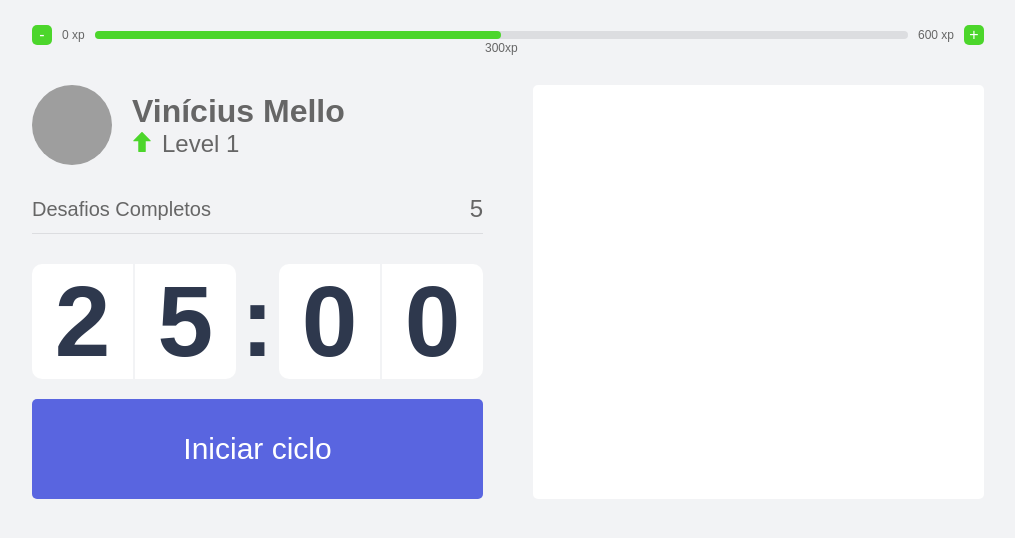
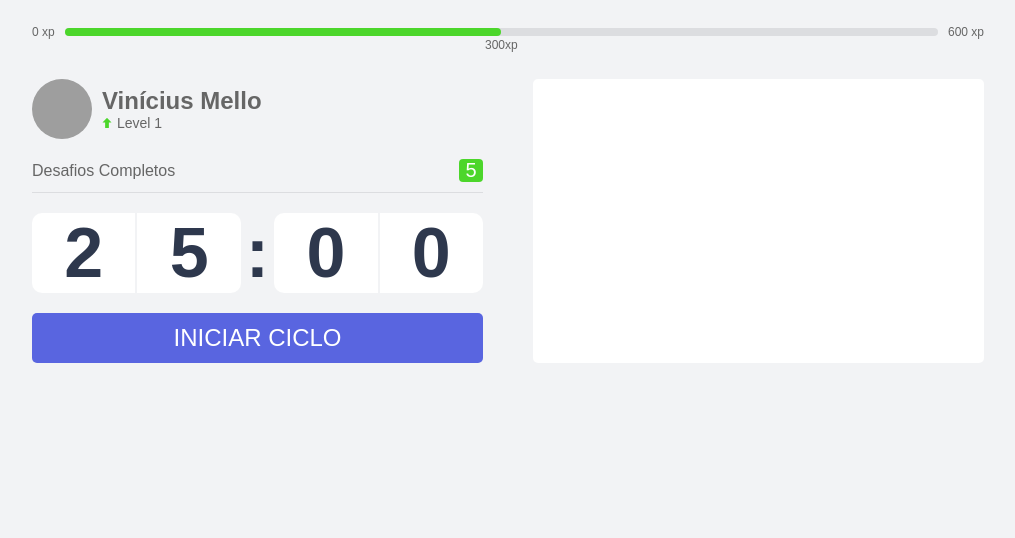
Before and after one commit to viniciusbmello/TypeScript-Next-NLW4, a Next.js app: page / in a window 1280 px wide. Shown: the top 538 px of the page, without its empty margins (132-1147 px from the left). Built offline with nearby package versions, Linux system fonts and the light colour scheme; grey boxes are pictures that could not be loaded.

Commit message:
Countdown Reset

```diff
--- a/src/components/completedChallanges/style.ts
+++ b/src/components/completedChallanges/style.ts
@@ -6,17 +6,23 @@ const Layout = styled.header`
     align-items: center;
     justify-content: space-between;
 
-    margin: 3rem 0;
+    margin: 2rem 0;
     padding-bottom: 1rem;
     border-bottom: 1px solid ${props => props.theme.colors.grayLine};
   }
 
   & > span:first-child {
-    font-size: 2rem;
+    font-size: 1.6rem;
   }
 
   & > span:last-child {
-    font-size: 2.4rem;
+    font-size: 2rem;
+    width: 2.4rem;
+    text-align: center;
+
+    border-radius: 4px;
+    background: ${props => props.theme.colors.green};
+    color: ${props => props.theme.colors.white};
   }
 `
 
--- a/src/components/countdown/index.tsx
+++ b/src/components/countdown/index.tsx
@@ -1,9 +1,11 @@
 import React, { useState, useEffect } from 'react'
 import Layout from './style'
 
+let countdownTimeout: NodeJS.Timeout
+
 const Countdown: React.FC = () => {
   const [time, setTime] = useState(25 * 60)
-  const [active, setActive] = useState(false)
+  const [isActive, setIsActive] = useState(false)
 
   const minutes = Math.floor(time / 60)
   const seconds = time % 60
@@ -12,16 +14,22 @@ const Countdown: React.FC = () => {
   const [secondsLeft, secondsRight] = String(seconds).padStart(2, '0').split('')
 
   function startCountdown() {
-    setActive(true)
+    setIsActive(true)
+  }
+
+  function resetCountdown() {
+    clearTimeout(countdownTimeout)
+    setIsActive(false)
+    setTime(25 * 60)
   }
 
   useEffect(() => {
-    if (active && time > 0) {
-      setTimeout(() => {
+    if (isActive && time > 0) {
+      countdownTimeout = setTimeout(() => {
         setTime(time - 1)
       }, 1000)
     }
-  }, [active, time])
+  }, [isActive, time])
 
   return (
     <Layout>
@@ -36,9 +44,19 @@ const Countdown: React.FC = () => {
           <span>{secondsRight}</span>
         </div>
       </div>
-      <button type="button" onClick={startCountdown}>
-        Iniciar ciclo
-      </button>
+      {isActive ? (
+        <button
+          type="button"
+          className="countdownIsActive"
+          onClick={resetCountdown}
+        >
+          Abandonar ciclo
+        </button>
+      ) : (
+        <button type="button" onClick={startCountdown}>
+          Iniciar ciclo
+        </button>
+      )}
     </Layout>
   )
 }
--- a/src/components/countdown/style.ts
+++ b/src/components/countdown/style.ts
@@ -4,7 +4,7 @@ const Layout = styled.header`
   & > div {
     display: flex;
 
-    font-size: 10rem;
+    font-size: 7rem;
     font-weight: 700;
     text-align: center;
     color: ${props => props.theme.colors.title};
@@ -37,20 +37,29 @@ const Layout = styled.header`
     cursor: pointer;
     margin-top: 2rem;
     width: 100%;
-    height: 10rem;
+    height: 5rem;
 
     border: 0;
     border-radius: 0.5rem;
     background: ${props => props.theme.colors.blue};
 
-    font-size: 3rem;
+    font-size: 2.4rem;
+    text-transform: uppercase;
     color: ${props => props.theme.colors.white};
 
     transition: all 0.1s linear;
   }
 
+  & > button.countdownIsActive {
+    background: ${props => props.theme.colors.red};
+  }
+
   & > button:hover {
     background: ${props => props.theme.colors.blueDark};
+  }
+
+  & > button.countdownIsActive:hover {
+    background: ${props => props.theme.colors.redDark};
   }
 `
 
--- a/src/components/experienceBar/index.tsx
+++ b/src/components/experienceBar/index.tsx
@@ -6,13 +6,6 @@ const ExperienceBar: React.FC = () => {
 
   return (
     <Layout>
-      <button
-        onClick={() => {
-          setCurrentExp(currentExp > 0 ? currentExp - 50 : 0)
-        }}
-      >
-        <span>-</span>
-      </button>
       <span>0 xp</span>
       <div>
         <div style={{ width: `${(currentExp / 600) * 100}%` }} />
@@ -21,13 +14,6 @@ const ExperienceBar: React.FC = () => {
         </span>
       </div>
       <span>600 xp</span>
-      <button
-        onClick={() => {
-          setCurrentExp(currentExp < 600 ? currentExp + 50 : 600)
-        }}
-      >
-        <span>+</span>
-      </button>
     </Layout>
   )
 }
--- a/src/components/experienceBar/style.ts
+++ b/src/components/experienceBar/style.ts
@@ -8,7 +8,6 @@ const Layout = styled.header`
 
   & > span {
     font-size: 1.2rem;
-    margin: 0 1rem;
   }
 
   & > div {
@@ -17,7 +16,8 @@ const Layout = styled.header`
     height: 8px;
     border-radius: 4px;
     background: ${props => props.theme.colors.grayLine};
-    /* margin: 0 1rem; */
+
+    margin: 0 1rem;
   }
 
   & > div > div {
@@ -36,23 +36,6 @@ const Layout = styled.header`
 
     transition: all 0.1s linear;
   }
-
-  & > button {
-    width: 2rem;
-    height: 2rem;
-    cursor: pointer;
-
-    background: ${props => props.theme.colors.green};
-    color: ${props => props.theme.colors.white};
-    border-radius: 25%;
-    border: none;
-
-    transition: all 0.1s linear;
-  }
-
-  & > button:hover {
-    background: ${props => props.theme.colors.greenDark};
-  }
 `
 
 export default Layout
--- a/src/components/profile/style.ts
+++ b/src/components/profile/style.ts
@@ -7,27 +7,27 @@ const Layout = styled.header`
   }
 
   & > img {
-    width: 8rem;
-    height: 8rem;
+    width: 6rem;
+    height: 6rem;
     border-radius: 50%;
   }
 
   & > div {
-    margin-left: 2rem;
+    margin-left: 1rem;
   }
 
   & > div > strong {
-    font-size: 3.2rem;
+    font-size: 2.4rem;
   }
 
   & > div > p {
-    font-size: 2.4rem;
+    font-size: 1.4rem;
   }
 
   & > div > p > svg {
-    margin-right: 1rem;
-    width: 2rem;
-    height: 2rem;
+    margin-right: 0.5rem;
+    width: 1rem;
+    height: 1rem;
     fill: ${props => props.theme.colors.green};
   }
 `
--- a/src/styles/theme.ts
+++ b/src/styles/theme.ts
@@ -8,7 +8,8 @@ const theme = {
     text: '#666666',
     textHighlight: '#b3b9ff',
     title: '#2e384d',
-    red: '#e83f5b',
+    red: '#ff4f6b',
+    redDark: '#e83f5b',
     green: '#4cd62b',
     greenDark: '#3ca519',
     blue: '#5965E0',
```
Also changed, not shown: .eslintrc.json.
